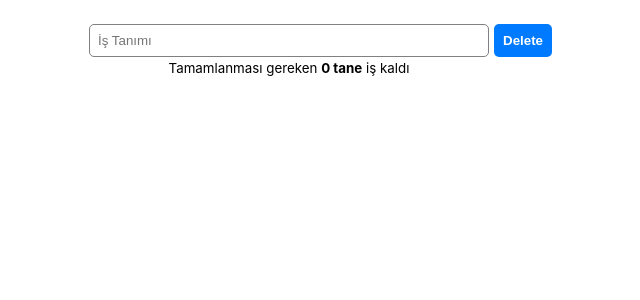
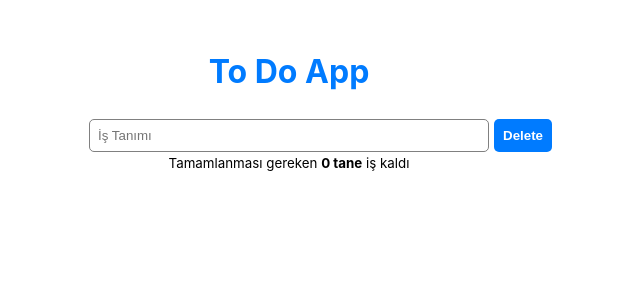
Before and after one commit to BornHungry/FirstReactApp, a React (Create React App) app: page / in a window 1280 px wide. Shown: the top 300 px of the page, without its empty margins (351-991 px from the left). Built offline with nearby package versions, Linux system fonts and the light colour scheme.

Commit message:
update header

```diff
--- a/src/App.css
+++ b/src/App.css
@@ -59,3 +59,8 @@
     color: white;
     font-weight: bold;
 }
+
+.header-title {
+    color: #007bff;
+    padding: 28px;
+}
--- a/src/App.js
+++ b/src/App.js
@@ -1,5 +1,6 @@
 import "./App.css";
 import Contact from "./components/Contact";
+
 function App() {
   return (
     <div className="App">
--- a/src/components/Contact.js
+++ b/src/components/Contact.js
@@ -2,6 +2,7 @@ import React, { useState, useEffect } from "react";
 import Contactlist from "./Contactlist";
 import Form from "./Form";
 import Button from "./Button";
+import Header from "./Header";
 function Contact() {
   const [contacts, setContacts] = useState([]);
   useEffect(() => {
@@ -36,6 +37,7 @@ function Contact() {
 
   return (
     <div className="app">
+      <Header />
       <div className="app__control-panel">
         <Form addContact={setContacts} contact={contacts} />
         <Button title="Delete" onClick={deleteJob} />
--- a/src/components/Header.js
+++ b/src/components/Header.js
@@ -3,7 +3,7 @@ import React from "react";
 function Header() {
   return (
     <div>
-      <h1 className="header-title">To do</h1>
+      <h1 className="header-title">To Do App</h1>
     </div>
   );
 }
```
